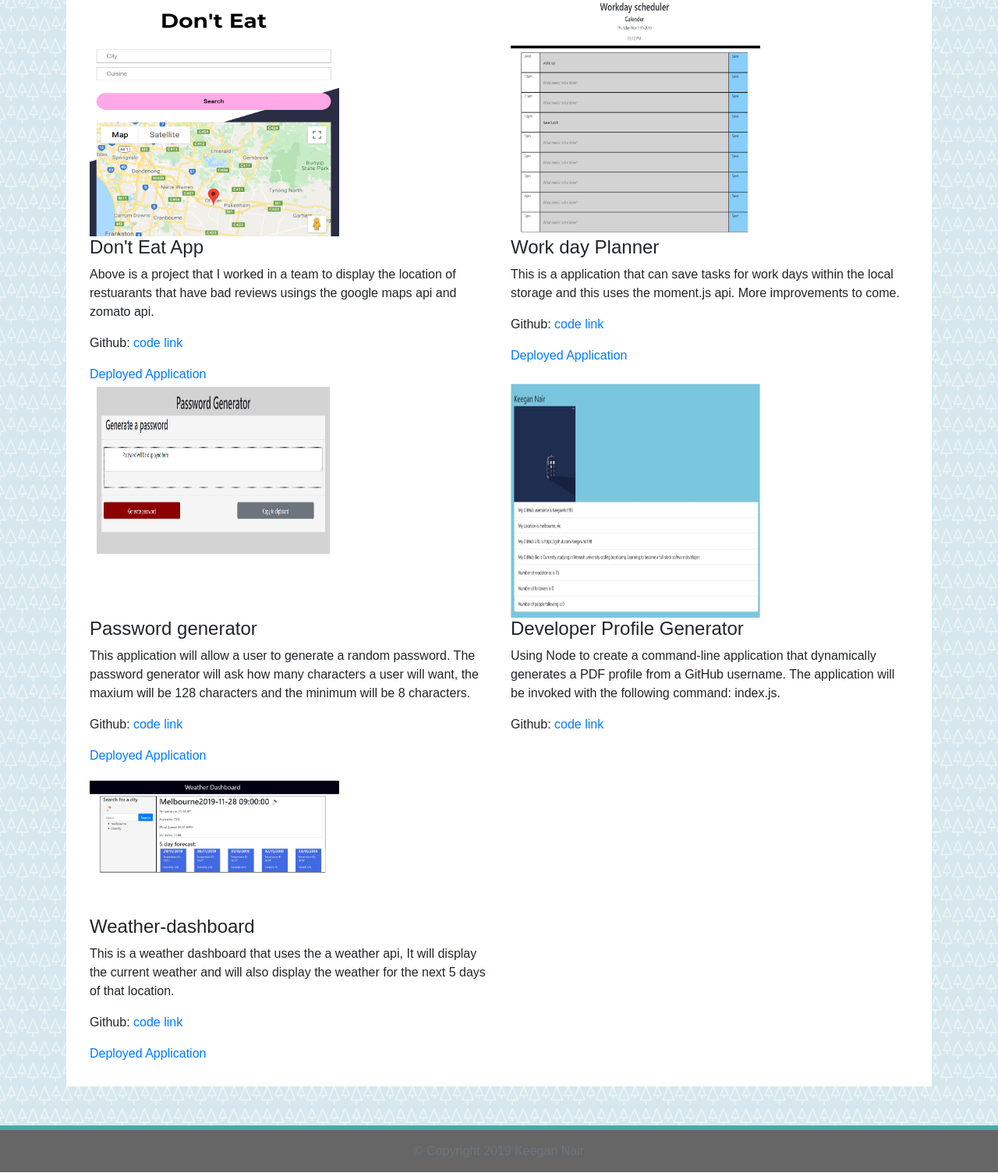
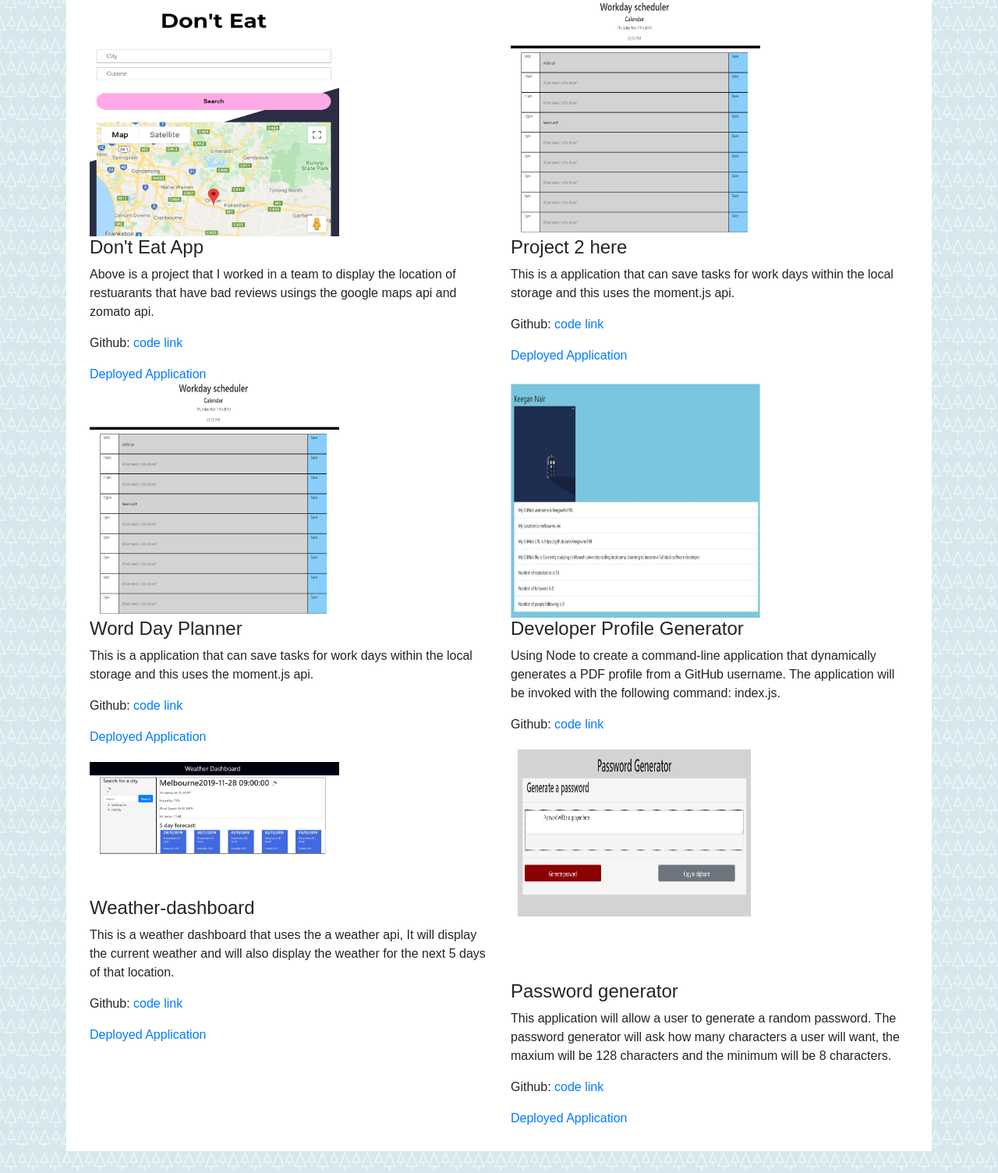
Before and after one commit to Keegawho198/Updated_Portfolio, a plain HTML site: page portfolio.html in a window 1280 px wide. Shown: the part 270-1774 px from the top of the page at 78% size. Drawn offline with nearby package versions, Linux system fonts and the light colour scheme.

Commit message:
Moved some project

```diff
--- a/portfolio.html
+++ b/portfolio.html
@@ -67,28 +67,27 @@
               <a href="https://keegawho198.github.io/Day-planner/">
               <img class="img" src="assets/imgs/DayPlanner.PNG" alt="">
             </a>
-            <h4>Work day Planner</h4>
+            <h4>Project 2 here</h4>
               <p>This is a application that can save tasks for work days within the local storage and
                 this uses the moment.js api.
-                More improvements to come.
               </p>
               <p>Github:<a href="https://github.com/Keegawho198/Day-planner"> code link</a></p>
               <a href="https://keegawho198.github.io/Day-planner/">Deployed Application</a>
             </div>
           </div>
+
           <div class="row">
             <div class="col-sm-6 col-md-12 col-lg-6">
-              <a href="https://keegawho198.github.io/passwordGenerator/">
-              <img class="img" src="assets/imgs/PasswordGen.PNG" alt="">
+              <a href="https://keegawho198.github.io/Day-planner/">
+                <img class="img" src="assets/imgs/DayPlanner.PNG" alt="">
             </a>
-            <h4>Password generator</h4>
-            <p>This application will allow a user to generate a random password. The password generator will
-              ask how many characters a user will want, the maxium will be 128 characters and the minimum will be
-              8 characters.
+            <h4>Word Day Planner</h4>
+            <p>This is a application that can save tasks for work days within the local storage and
+              this uses the moment.js api.
             </p>
-            <p>Github:<a href="https://github.com/Keegawho198/passwordGenerator"> code link</a></p>
-            <a href="https://keegawho198.github.io/passwordGenerator/">Deployed Application</a>
-            </div>
+            <p>Github:<a href="https://github.com/Keegawho198/Day-planner"> code link</a></p>
+            <a href="https://keegawho198.github.io/Day-planner/">Deployed Application</a>
+          </div>
 
             <div class="col-sm-6 col-md-12 col-lg-6">
 
@@ -117,6 +116,19 @@
             <p>Github:<a href="https://github.com/Keegawho198/Weather-dashboard"> code link</a></p>
             <a href="https://keegawho198.github.io/Weather-dashboard/">Deployed Application</a>
             </div>
+            <div class="col-sm-6 col-md-12 col-lg-6">
+              <a href="https://keegawho198.github.io/passwordGenerator/">
+              <img class="img" src="assets/imgs/PasswordGen.PNG" alt="">
+            </a>
+            <h4>Password generator</h4>
+            <p>This application will allow a user to generate a random password. The password generator will
+              ask how many characters a user will want, the maxium will be 128 characters and the minimum will be
+              8 characters.
+            </p>
+            <p>Github:<a href="https://github.com/Keegawho198/passwordGenerator"> code link</a></p>
+            <a href="https://keegawho198.github.io/passwordGenerator/">Deployed Application</a>
+            </div>
+
           </div>
         </article>
       </div>
```
Also changed, not shown: index.html (+1 -1 lines), 1 other file.
